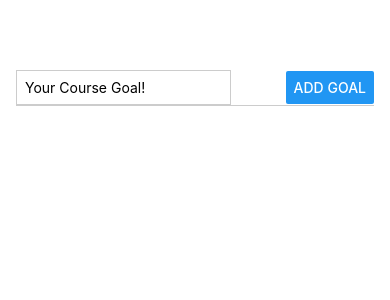
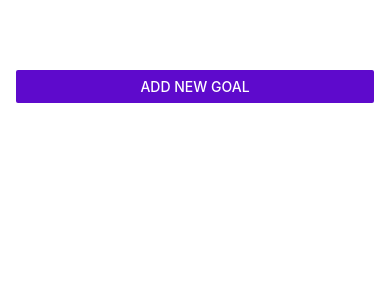
Before and after one commit to leodder/ReactNativeLearning, a React Native app: screen / in a window 390 px wide. Shown: the top 300 px of the page. Built offline with nearby package versions, Linux system fonts and the light colour scheme.

Commit message:
feat: modal & close modal

```diff
--- a/App.js
+++ b/App.js
@@ -3,7 +3,7 @@ import {
   StyleSheet,
   Text,
   View,
-  // Button,
+  Button,
   // TextInput,
   // ScrollView,
   FlatList,
@@ -15,8 +15,9 @@ import GoalItem from "./components/GoalItem";
 import GoalInput from "./components/GoalInput";
 
 export default function App() {
+  const [modalIsVisible, setModalIsVisible] = useState(false);
   const [courseGoals, setCourseGoals] = useState([]);
-  const addGoalHanlder = (inputValue) => {
+  const addGoalHandler = (inputValue) => {
     setCourseGoals((currentCourseGoals) => {
       return [
         ...currentCourseGoals,
@@ -24,15 +25,22 @@ export default function App() {
       ];
     });
   };
+  const endGoalHandler = () => {
+    setModalIsVisible(false)
+  }
   const deleteGoalHandler = (id) => {
     setCourseGoals((currentCourseGoals) => {
       return currentCourseGoals.filter((goal) => goal.id !== id);
     });
   };
+  const addModalHandler = () => {
+    setModalIsVisible(true);
+  }
   return (
     <View style={styles.appContainer}>
       {/* components */}
-      <GoalInput onAddGoal={addGoalHanlder} />
+      <Button title="Add New Goal" color="#5e0acc" onPress={addModalHandler} />
+      <GoalInput onAddGoal={addGoalHandler} modalVisible={modalIsVisible} endGoalHandler={endGoalHandler} />
       <View style={styles.courseGoals}>
         {/* ScrollView的情況，就不能用style，必須要用contentContainerStyle去套用CSS */}
         {/* <ScrollView contentContainerStyle={styles.courseGoals}> */}
--- a/components/GoalInput.js
+++ b/components/GoalInput.js
@@ -1,6 +1,6 @@
-import { StyleSheet, View, Button, TextInput } from "react-native";
+import { StyleSheet, View, Button, TextInput, Modal } from "react-native";
 import { useState } from "react";
-function GoalInput({ onAddGoal }) {
+function GoalInput({ onAddGoal, modalVisible, endGoalHandler }) {
   const [inputValue, setInputValue] = useState("");
   const textInputHandler = (value) => {
     setInputValue(value);
@@ -8,8 +8,10 @@ function GoalInput({ onAddGoal }) {
   const addGoalHanlder = () => {
     onAddGoal(inputValue);
     setInputValue("");
+    endGoalHandler();
   };
   return (
+    <Modal animationType="slide" visible={modalVisible}>
       <View style={styles.inputContainer}>
         <TextInput
           value={inputValue}
@@ -17,26 +19,45 @@ function GoalInput({ onAddGoal }) {
           placeholder="Your Course Goal!"
           onChangeText={textInputHandler}
         />
+        <View style={styles.buttonContainer}>
+          <View style={styles.buttonView}>
             <Button title="Add Goal" onPress={addGoalHanlder} />
           </View>
+          <View style={styles.buttonView}>
+            <Button title="Cancel" onPress={endGoalHandler} />
+          </View>
+        </View>
+      </View>
+    </Modal>
   );
 }
 export default GoalInput;
 const styles = StyleSheet.create({
   inputContainer: {
-    flexDirection: "row",
-    justifyContent: "space-between",
+    // flexDirection: "row",
+    justifyContent: "center",
     alignItems: "center",
     borderBottomWidth: 1,
     borderBottomColor: "#cccccc",
     marginBottom: 12,
+    // width: "100%",
+    height: "100%",
+    padding: 16
   },
   textInput: {
     flexDirection: "row",
     borderWidth: 1,
     borderColor: "#cccccc",
-    width: "60%",
-    marginRight: 8,
+    width: "100%",
+    // marginRight: 8,
     padding: 8,
   },
+  buttonContainer: {
+    flexDirection: "row",
+    marginTop: 8
+  },
+  buttonView: {
+    width: '30%',
+    marginHorizontal: 8
+  }
 });
--- a/components/GoalItem.js
+++ b/components/GoalItem.js
@@ -2,7 +2,7 @@ import { StyleSheet } from "react-native";
 import { View, Text, Pressable } from "react-native";
 function GoalItem({text, onDeleteGoal, id}) {
   return (
-    <Pressable onPress={() => onDeleteGoal(id)}>
+    <Pressable onPress={() => onDeleteGoal(id)} style={({pressed})=> pressed && styles.pressedItem}>
       <View style={styles.goalItem}>
         <Text style={styles.goalText}>{text}</Text>
       </View>
@@ -24,4 +24,7 @@ const styles = StyleSheet.create({
   goalText: {
     color: "white",
   },
+  pressedItem: {
+    opacity: 0.5
+  }
 });
```
Lines whose indentation alone changed are shown as unchanged.
